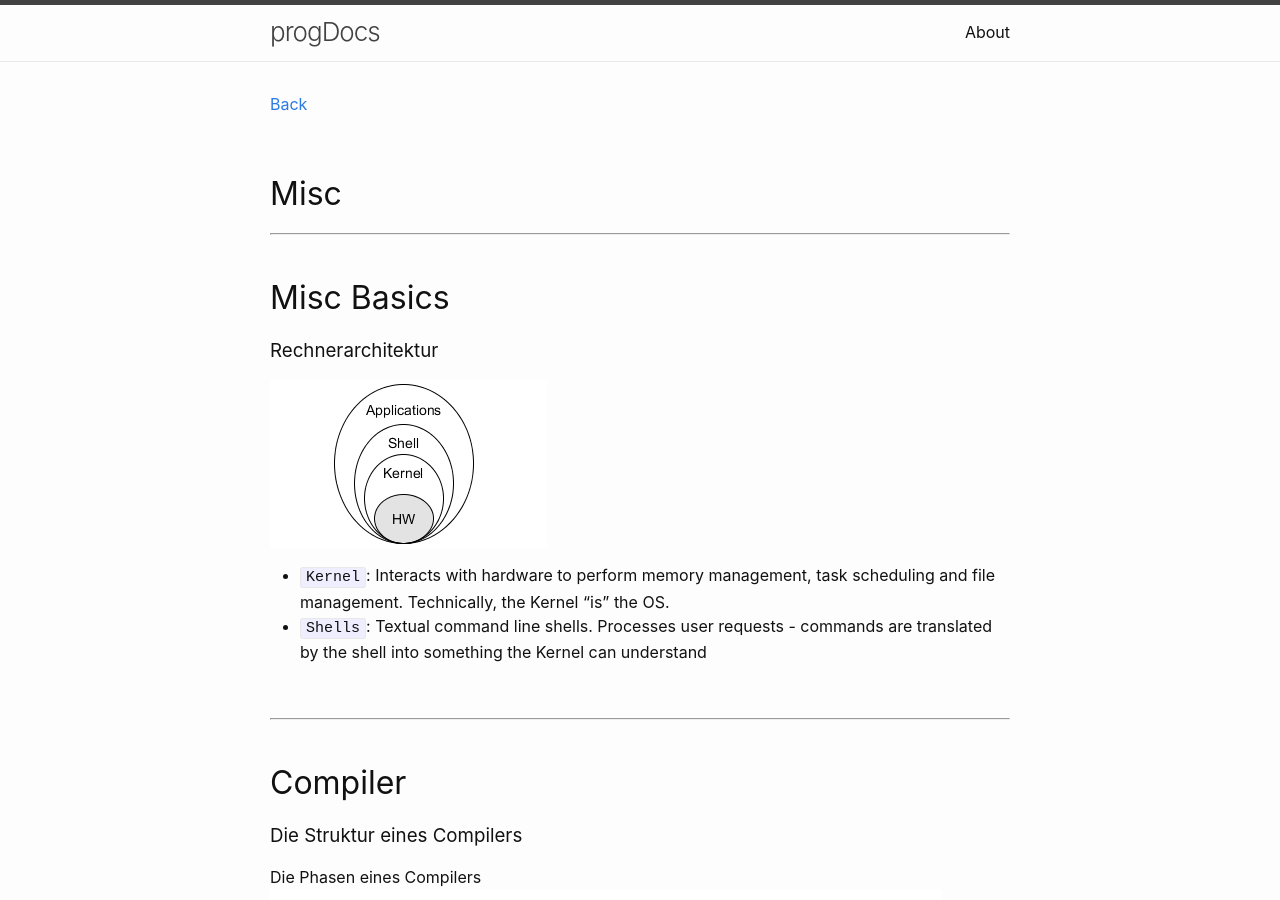
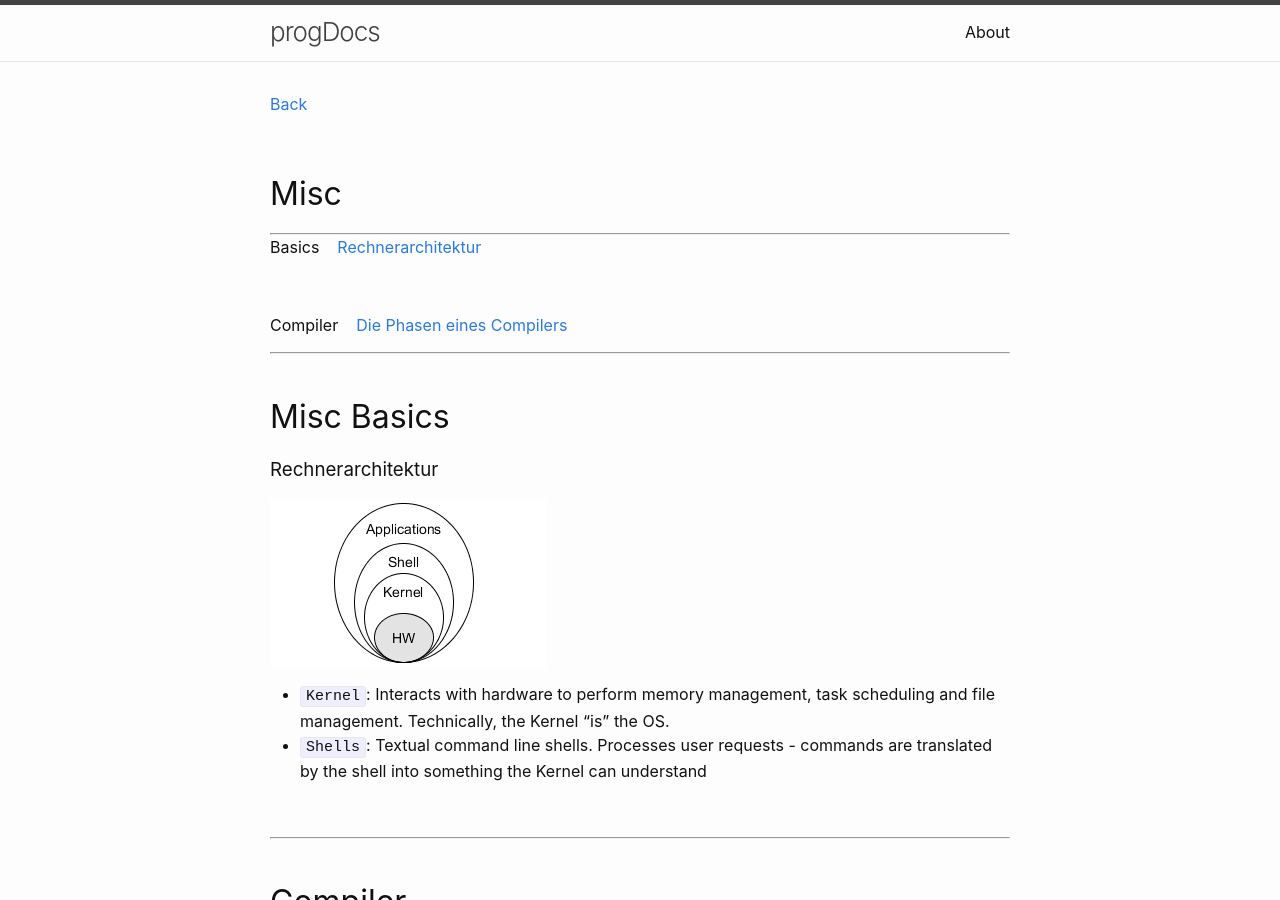
Before and after one commit to Hautaklyttn/progDocs, a Jekyll site: the page built from docs/articles/misc.md, in a window 1280 px wide and 900 px high. Built offline with Jekyll 4.4.1, drawn with Linux system fonts in a browser that asks for light colours.

Commit message:
Update misc.md

```diff
--- a/docs/articles/misc.md
+++ b/docs/articles/misc.md
@@ -8,12 +8,21 @@ layout: default
 
 # Misc
 ---
+Basics
+&nbsp;&nbsp;&nbsp;[Rechnerarchitektur](#link001)
+
+&nbsp;
+
+Compiler
+&nbsp;&nbsp;&nbsp;[Die Phasen eines Compilers](#link002)
+
+---
 
 &nbsp;
 
 # Misc Basics
 
-### Rechnerarchitektur
+### <a name="link001"></a> Rechnerarchitektur
 ![01](../assets/pics/architecture.png)
 
 - `Kernel`: Interacts with hardware to perform memory management, task scheduling and file management. Technically, the Kernel "is" the OS.
@@ -27,10 +36,7 @@ layout: default
 
 # Compiler
 
-### Die Struktur eines Compilers
-
-
-Die Phasen eines Compilers
+### <a name="link002"></a> Die Phasen eines Compilers
 ![c01](../assets/pics/compiler_01.png)
 
 &nbsp;
```
